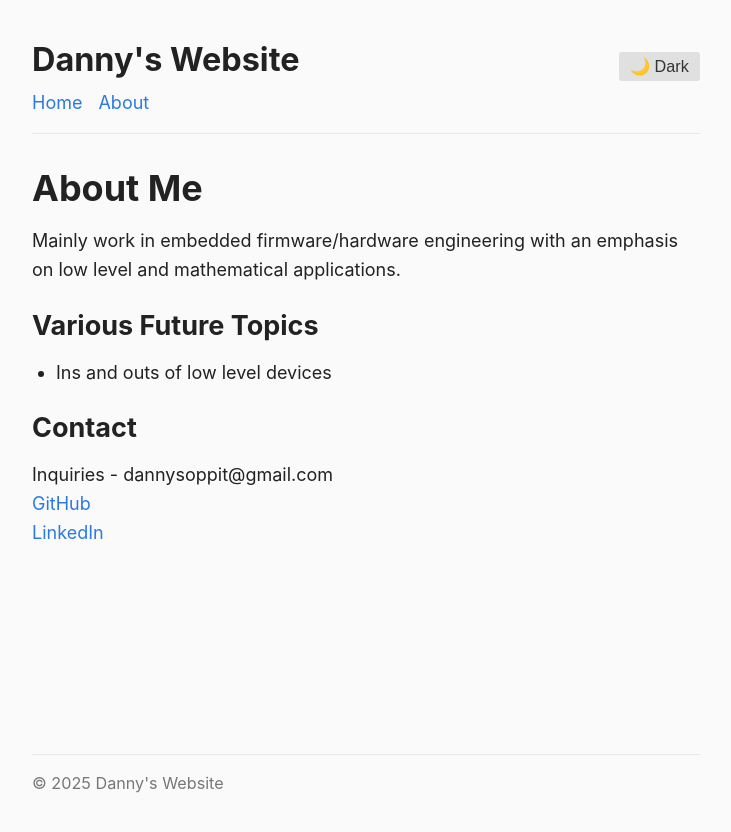
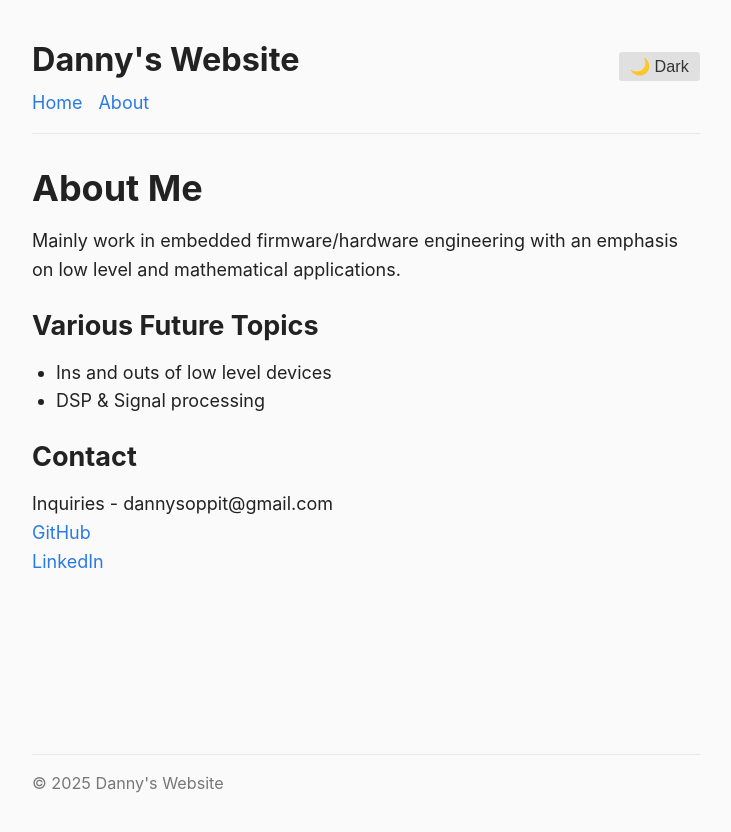
Before and after one commit to DanSop/DanSop.github.io, a Jekyll site: the page built from about.md, in a window 1280 px wide. Shown: the top 832 px of the page, without its empty margins (274-1005 px from the left). Built offline with Jekyll 4.4.1, drawn with Linux system fonts in a browser that asks for light colours.

Commit message:
Add files via upload

```diff
--- a/about.md
+++ b/about.md
@@ -11,9 +11,10 @@ Mainly work in embedded firmware/hardware engineering with an emphasis on low le
 ## Various Future Topics
 
 - Ins and outs of low level devices
+- DSP & Signal processing
 
 ## Contact
 
 Inquiries - dannysoppit@gmail.com <br>
-[GitHub](github.com/dansop) <br>
+[GitHub](https://www.github.com/dansop) <br>
 [LinkedIn](https://www.linkedin.com/in/danny-soppit/)
```
